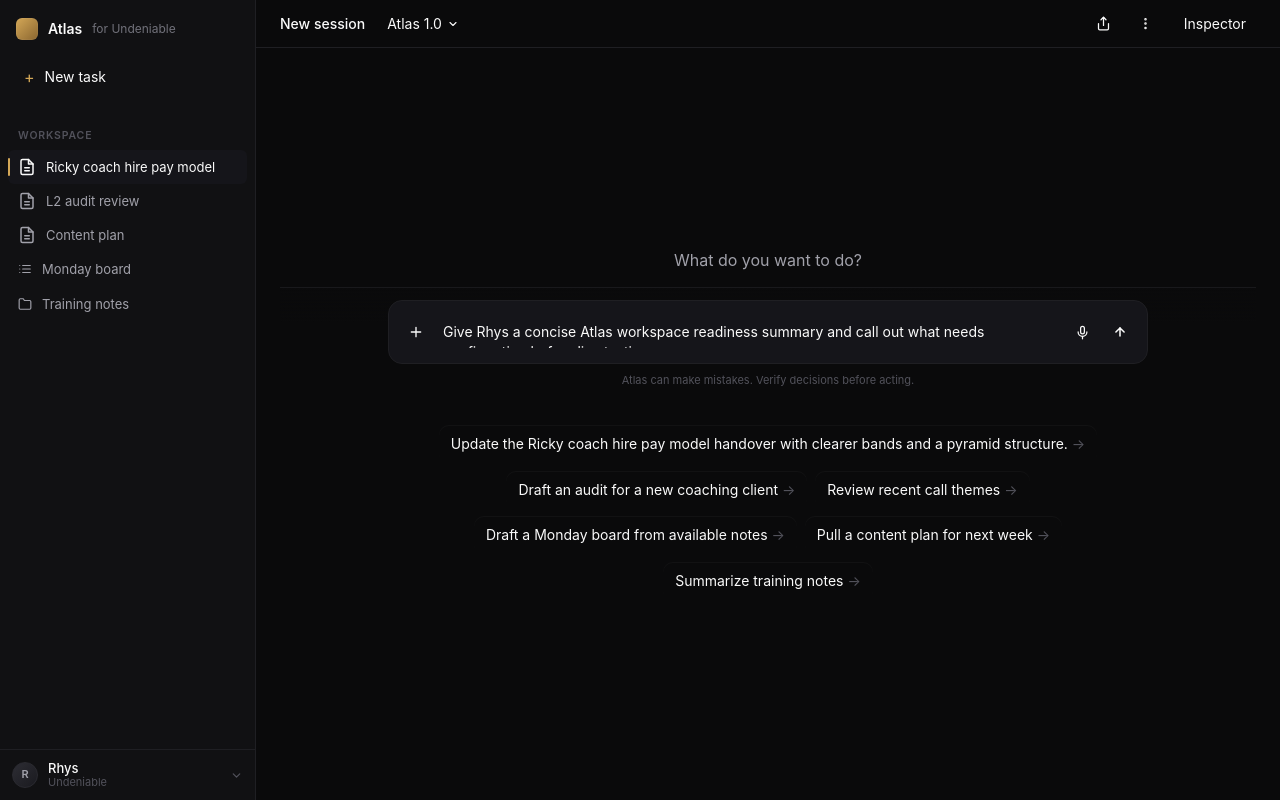
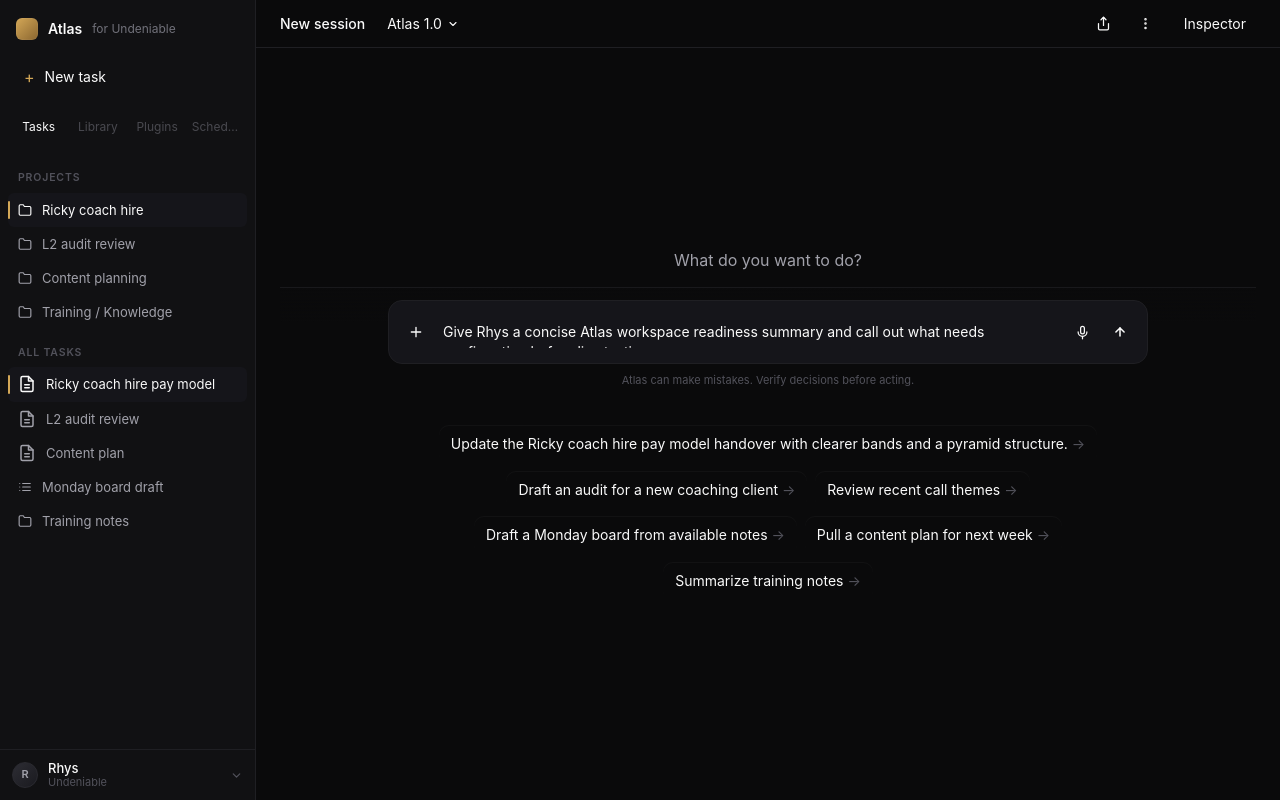
Before and after one commit to AtlasUndeniable/atlas-mission-control, a Next.js app: page /workspace-demo in a window 1280 px wide. Built offline with nearby package versions, Linux system fonts and the light colour scheme.

Commit message:
feat(workspace): restore clean sidebar navigation

```diff
--- a/src/app/workspace-demo/WorkspaceDemoApp.tsx
+++ b/src/app/workspace-demo/WorkspaceDemoApp.tsx
@@ -509,17 +509,51 @@
 }
 
 function Sidebar({ runState }: { runState: RunState }) {
+  const navTabs = ["Tasks", "Library", "Plugins", "Scheduled"] as const;
+  const projects = ["Ricky coach hire", "L2 audit review", "Content planning", "Training / Knowledge"] as const;
+  const tasks = [
+    { title: "Ricky coach hire pay model", icon: runState === "running" ? <IconSpinner /> : <IconDocument /> },
+    { title: "L2 audit review", icon: <IconDocument /> },
+    { title: "Content plan", icon: <IconDocument /> },
+    { title: "Monday board draft", icon: <IconList /> },
+    { title: "Training notes", icon: <IconFolder /> },
+  ] as const;
+
   return (
     <aside className={styles.sidebar}>
       <div className={styles.brand}><span className={styles.brandMark} /><span className={styles.brandName}>Atlas</span><span className={styles.brandSub}>for Undeniable</span></div>
       <button className={styles.newTask} type="button"><span className={styles.newTaskPlus}>+</span> New task</button>
-      <div className={styles.sectionHeader}><span>Workspace</span></div>
+      <nav className={styles.navMini} aria-label="Workspace navigation">
+        {navTabs.map((tab) => (
+          <button
+            aria-label={tab === "Tasks" ? "Tasks" : `${tab} coming next`}
+            className={tab === "Tasks" ? styles.navMiniActive : undefined}
+            disabled={tab !== "Tasks"}
+            key={tab}
+            title={tab === "Tasks" ? "Tasks" : `${tab} coming next`}
+            type="button"
+          >
+            {tab}
+          </button>
+        ))}
+      </nav>
+      <div className={styles.sectionHeader}><span>Projects</span></div>
       <ul className={styles.sidebarList}>
-        <li className={styles.sidebarActive}>{runState === "running" ? <IconSpinner /> : <IconDocument />}<span className={styles.sidebarTitle}>Ricky coach hire pay model</span></li>
-        <li><IconDocument /><span className={styles.sidebarTitle}>L2 audit review</span></li>
-        <li><IconDocument /><span className={styles.sidebarTitle}>Content plan</span></li>
-        <li><IconList /><span className={styles.sidebarTitle}>Monday board</span></li>
-        <li><IconFolder /><span className={styles.sidebarTitle}>Training notes</span></li>
+        {projects.map((project, index) => (
+          <li className={index === 0 ? styles.sidebarActive : undefined} key={project}>
+            <IconFolder />
+            <span className={styles.sidebarTitle}>{project}</span>
+          </li>
+        ))}
+      </ul>
+      <div className={styles.sectionHeader}><span>All Tasks</span></div>
+      <ul className={styles.sidebarList}>
+        {tasks.map((task, index) => (
+          <li className={index === 0 ? styles.sidebarActive : undefined} key={task.title}>
+            {task.icon}
+            <span className={styles.sidebarTitle}>{task.title}</span>
+          </li>
+        ))}
       </ul>
       <div className={styles.sidebarSpacer} />
       <div className={styles.userRow}><span className={styles.avatar}>R</span><span className={styles.userMeta}><span className={styles.userName}>Rhys</span><span className={styles.userSub}>Undeniable</span></span><span className={styles.userChevron}><IconChevronDown size={13} /></span></div>
--- a/src/app/workspace-demo/workspace-demo.module.css
+++ b/src/app/workspace-demo/workspace-demo.module.css
@@ -34,6 +34,11 @@
 .newTask { margin: 2px 12px 14px; padding: 10px 12px; background: var(--bg-elev-1); border: 1px solid var(--border); border-radius: 10px; color: var(--text-1); font-size: 13px; font-weight: 500; display: flex; align-items: center; gap: 10px; transition: background 120ms ease-out, border-color 120ms ease-out; }
 .newTask:hover { background: var(--bg-elev-2); border-color: var(--border-strong); }
 .newTaskPlus { color: var(--accent); font-size: 16px; line-height: 1; }
+.navMini { display: flex; gap: 2px; padding: 0 10px 12px; }
+.navMini button { flex: 1; min-width: 0; text-align: center; padding: 6px 4px; font-size: 12px; color: var(--text-3); border-radius: 6px; overflow: hidden; text-overflow: ellipsis; white-space: nowrap; cursor: default; }
+.navMini button:not(:disabled) { cursor: pointer; }
+.navMini button:not(:disabled):hover, .navMiniActive { color: var(--text-1) !important; background: var(--bg-elev-1); }
+.navMini button:disabled { opacity: .58; }
 .sectionHeader { padding: 16px 18px 6px; color: var(--text-4); text-transform: uppercase; letter-spacing: .08em; font-size: 10.5px; font-weight: 600; display: flex; justify-content: space-between; align-items: center; }
 .sidebarList { list-style: none; margin: 0; padding: 0 8px; }
 .sidebarList li { position: relative; display: flex; align-items: center; gap: 10px; padding: 7px 10px; border-radius: 6px; color: var(--text-2); font-size: 13px; overflow: hidden; white-space: nowrap; }
```
